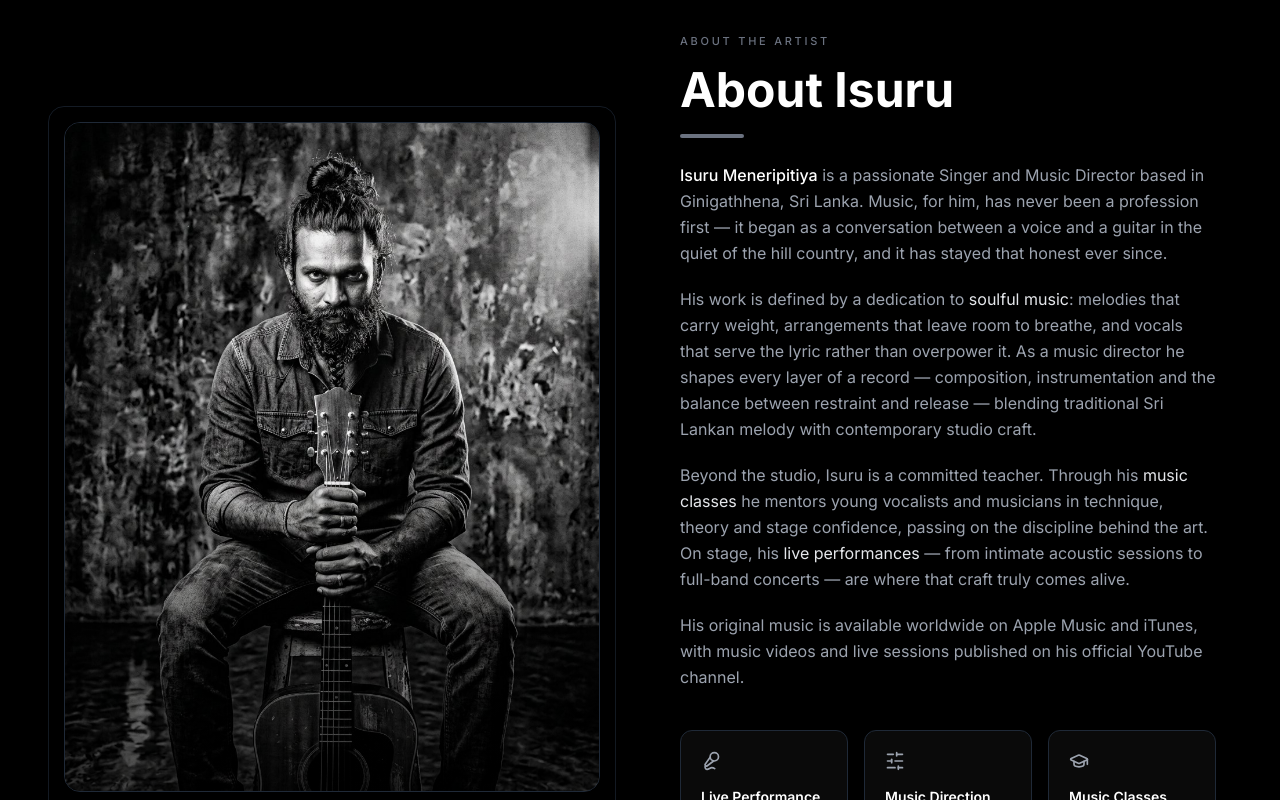
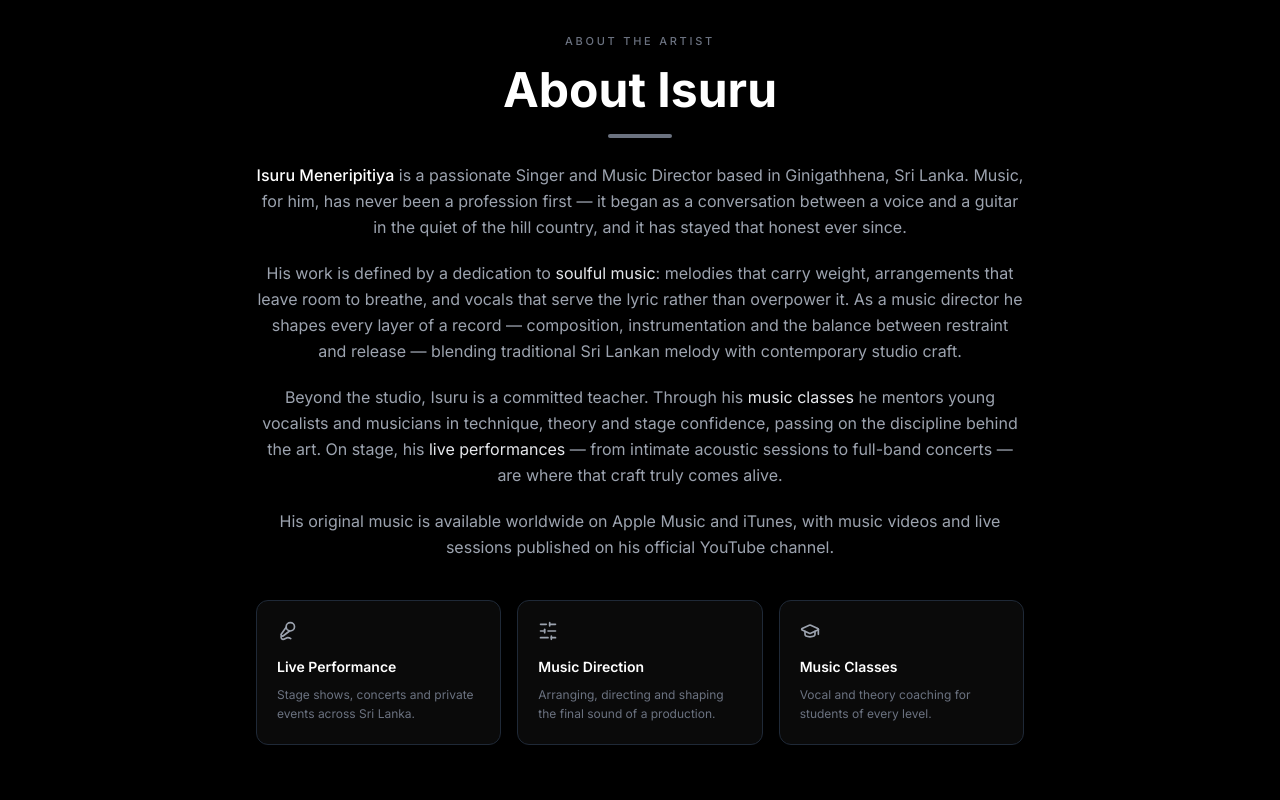
Before and after one commit to infoceyteq-maker/Isurumeneripitiya-, a Next.js app: page / in a window 1280 px wide. Shown: the part 880-1680 px from the top of the page. Built offline with nearby package versions, Linux system fonts and the light colour scheme.

Commit message:
About: remove AI placeholder portrait, text-only layout until real photo is added
Co-authored-by: arena-agent <297053741+arena-agent@users.noreply.github.com>

```diff
--- a/components/About.tsx
+++ b/components/About.tsx
@@ -2,6 +2,18 @@ import Image from "next/image";
 import { GraduationCap, Mic2, SlidersHorizontal } from "lucide-react";
 import Reveal from "./Reveal";
 import { site } from "@/lib/site";
+
+/**
+ * Portrait for the About section.
+ *
+ * Currently `null` → the section renders as a clean, image-free text layout.
+ *
+ * ▶ To show the real photo later:
+ *   1. Put the file at  /public/images/about-image.jpg  (4:5 portrait works best)
+ *   2. Change this line to:  const aboutImage: string | null = "/images/about-image.jpg";
+ *   The two-column layout (portrait left, bio right) comes back automatically.
+ */
+const aboutImage: string | null = null;
 
 /** Short list of disciplines rendered as cards under the bio. */
 const disciplines = [
@@ -24,53 +36,57 @@ const disciplines = [
 
 /**
  * About
- * Two-column section: portrait on the left, biography on the right.
- * Stacks to a single column (image first, then text) on mobile.
+ * Biography of the artist.
  *
- * The portrait lives at /public/images/about-image.jpg and is rendered with
- * next/image (`fill` inside a fixed 4:5 frame) so it is automatically
- * optimised, lazy-loaded and served in modern formats.
+ * Layout adapts to whether a portrait is available:
+ *  - with `aboutImage`  → two columns (portrait left, bio right), stacked on mobile.
+ *  - without            → a centred, typographic text layout.
  */
 export default function About() {
+  const hasImage = Boolean(aboutImage);
+
   return (
     <section
       id="about"
       className="relative border-t border-gray-800 bg-black px-6 py-20 sm:px-8 md:py-28"
     >
-      <div className="mx-auto grid max-w-6xl grid-cols-1 items-center gap-12 md:grid-cols-2 md:gap-14 lg:gap-20">
-        {/* ---------- Portrait (left on desktop, top on mobile) ---------- */}
+      <div
+        className={
+          hasImage
+            ? "mx-auto grid max-w-6xl grid-cols-1 items-center gap-12 md:grid-cols-2 md:gap-14 lg:gap-20"
+            : "mx-auto max-w-3xl"
+        }
+      >
+        {/* ---------- Portrait (only when an image is set) ---------- */}
+        {hasImage && (
           <Reveal from="left">
             <figure className="group relative mx-auto w-full max-w-md md:max-w-none">
-            {/* Thin offset frame for a premium, gallery-like feel */}
               <div
                 aria-hidden
                 className="pointer-events-none absolute -inset-3 rounded-2xl border border-gray-800/70 transition-colors duration-500 group-hover:border-gray-700 sm:-inset-4"
               />
-
               <div className="relative aspect-[4/5] w-full overflow-hidden rounded-2xl border border-gray-800 bg-black shadow-2xl shadow-black/80">
                 <Image
-                src="/images/about-image.jpg"
-                alt={`${site.fullName} — ${site.role}, portrait with acoustic guitar`}
+                  src={aboutImage as string}
+                  alt={`${site.fullName} — ${site.role}`}
                   fill
                   sizes="(min-width: 1024px) 40vw, (min-width: 768px) 50vw, 100vw"
                   className="object-cover object-center transition-transform duration-700 ease-out group-hover:scale-[1.03]"
                 />
-
-              {/* Gentle vignette so the photo melts into the black section */}
                 <div
                   aria-hidden
                   className="pointer-events-none absolute inset-0 bg-gradient-to-t from-black/70 via-transparent to-transparent"
                 />
               </div>
-
               <figcaption className="mt-4 text-center text-[11px] uppercase tracking-widest2 text-gray-500 md:text-left">
                 {site.fullName} · {site.location}
               </figcaption>
             </figure>
           </Reveal>
+        )}
 
-        {/* ---------- Biography (right on desktop, below on mobile) ---------- */}
-        <div>
+        {/* ---------- Biography ---------- */}
+        <div className={hasImage ? "" : "text-center"}>
           <Reveal>
             <p className="text-[11px] font-medium uppercase tracking-widest2 text-gray-500">
               About the artist
@@ -81,11 +97,19 @@ export default function About() {
             </h2>
 
             {/* Accent bar */}
-            <div className="mb-6 mt-5 h-1 w-16 rounded-full bg-gray-500" />
+            <div
+              className={`mb-6 mt-5 h-1 w-16 rounded-full bg-gray-500 ${
+                hasImage ? "" : "mx-auto"
+              }`}
+            />
           </Reveal>
 
           <Reveal delay={0.1}>
-            <div className="space-y-5 text-base leading-relaxed text-gray-400">
+            <div
+              className={`space-y-5 text-base leading-relaxed text-gray-400 ${
+                hasImage ? "" : "text-left sm:text-center"
+              }`}
+            >
               <p>
                 <span className="font-medium text-white">
                   Isuru Meneripitiya
@@ -113,10 +137,9 @@ export default function About() {
                 <span className="text-gray-200">music classes</span> he mentors
                 young vocalists and musicians in technique, theory and stage
                 confidence, passing on the discipline behind the art. On stage,
-                his{" "}
-                <span className="text-gray-200">live performances</span> — from
-                intimate acoustic sessions to full-band concerts — are where
-                that craft truly comes alive.
+                his <span className="text-gray-200">live performances</span> —
+                from intimate acoustic sessions to full-band concerts — are
+                where that craft truly comes alive.
               </p>
 
               <p>
@@ -131,7 +154,7 @@ export default function About() {
           <div className="mt-10 grid gap-4 sm:grid-cols-3">
             {disciplines.map((d, i) => (
               <Reveal key={d.title} delay={0.15 + i * 0.08}>
-                <div className="h-full rounded-xl border border-gray-800 bg-neutral-950 p-5 transition-colors duration-300 hover:border-gray-600">
+                <div className="h-full rounded-xl border border-gray-800 bg-neutral-950 p-5 text-left transition-colors duration-300 hover:border-gray-600">
                   <d.icon className="h-5 w-5 text-gray-400" aria-hidden />
                   <h3 className="mt-4 text-sm font-semibold text-white">
                     {d.title}
```
Also changed, not shown: public/images/README.md, public/images/about-image.jpg (deleted). Lines whose indentation alone changed are shown as unchanged.
